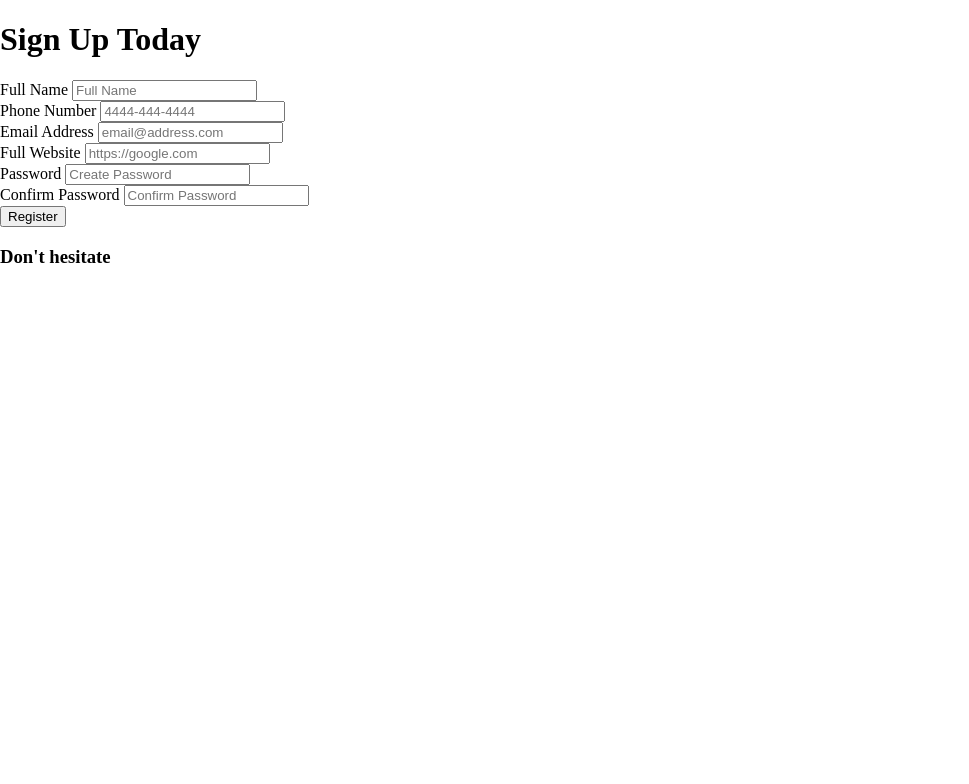
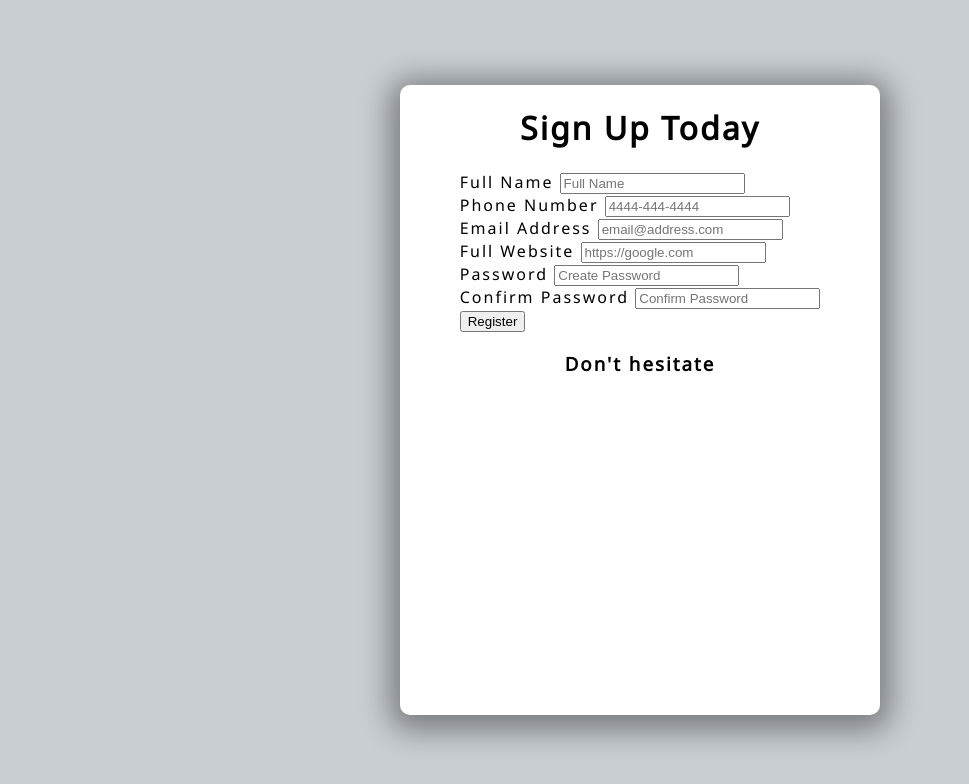
Before and after one commit to SamedYalnizz/form-validator, a plain HTML site: page index.html in a window 1280 px wide. Shown: the whole page, without its empty margins (0-969 px from the left). Drawn offline with Linux system fonts and the light colour scheme.

Commit message:
adding styling

```diff
--- a/style.css
+++ b/style.css
@@ -1,3 +1,5 @@
+@import url('https://fonts.googleapis.com/css2?family=Noto+Sans&display=swap');
+
 
 html {
   box-sizing: border-box;
@@ -6,4 +8,21 @@ html {
 body {
   margin: 0;
   min-height: 100vh;
+  font-family: 'Noto Sans', sans-serif;
+  letter-spacing: 2px;
+  display: flex;
+  align-items: center;
+  justify-content: center;
+  background: #c9ced3;
 }
+
+.container {
+  width: 480px;
+  height: 630px;
+  background: white;
+  display: flex;
+  flex-direction: column;
+  align-items: center;
+  border-radius: 10px;
+  box-shadow: 0 5px 30px 10px rgba(0, 0, 0, 0.4);
+}
```
